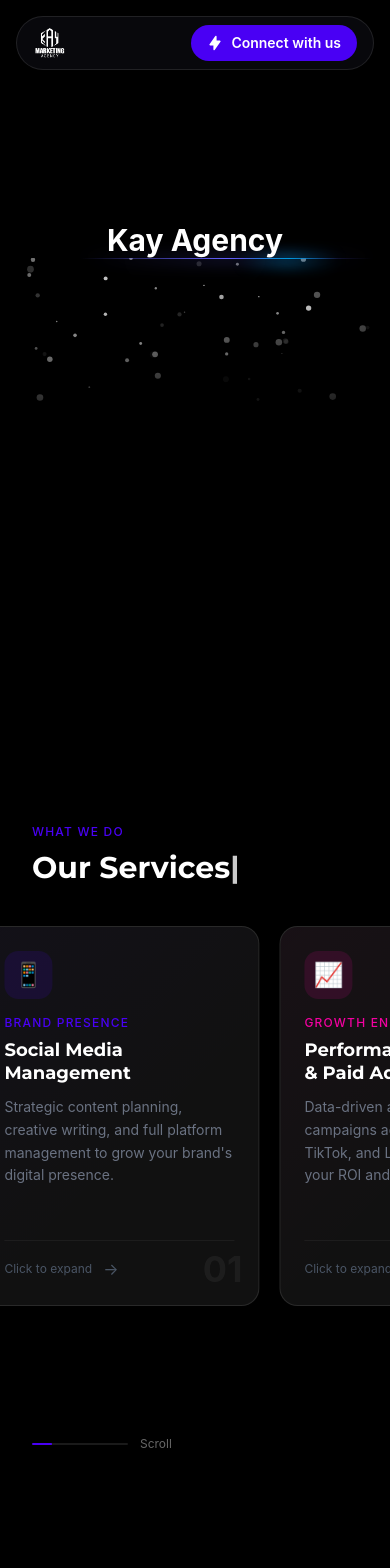
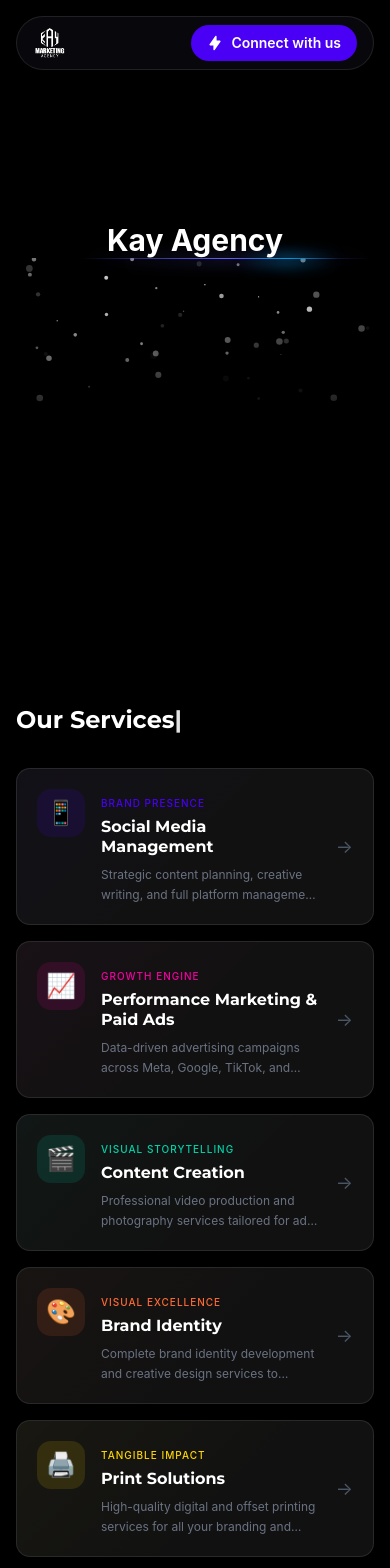
Before and after one commit to suggoooiii/digital-marketing, a React (Vite) app: page / in a window 390 px wide. Shown: the top 1568 px of the page. Built offline with nearby package versions, Linux system fonts and the light colour scheme.

Commit message:
feat: enhance UI components with responsive adjustments and new modal functionality

```diff
--- a/src/components/Clients.jsx
+++ b/src/components/Clients.jsx
@@ -116,31 +116,31 @@ export default function Clients() {
 
       {/* Bottom Stats - Minimal */}
       <motion.div
-        className="mx-auto mt-16 flex max-w-4xl flex-wrap items-center justify-center gap-8 px-8 md:gap-16"
+        className="mx-auto mt-16 flex max-w-4xl items-center justify-center gap-4 px-4 md:gap-16 md:px-8"
         initial={{ opacity: 0, y: 20 }}
         whileInView={{ opacity: 1, y: 0 }}
         viewport={{ once: true }}
         transition={{ duration: 0.6, delay: 0.2 }}
       >
         <div className="text-center">
-          <p className="font-montserrat text-3xl font-bold text-white md:text-4xl">
+          <p className="font-montserrat text-2xl font-bold text-white md:text-4xl">
             30+
           </p>
-          <p className="text-sm text-gray-500">Happy Clients</p>
+          <p className="text-xs text-gray-500 md:text-sm">Happy Clients</p>
         </div>
         <div className="h-8 w-px bg-white/10" />
         <div className="text-center">
-          <p className="font-montserrat text-3xl font-bold text-white md:text-4xl">
+          <p className="font-montserrat text-2xl font-bold text-white md:text-4xl">
             150+
           </p>
-          <p className="text-sm text-gray-500">Projects Delivered</p>
+          <p className="text-xs text-gray-500 md:text-sm">Projects Delivered</p>
         </div>
         <div className="h-8 w-px bg-white/10" />
         <div className="text-center">
-          <p className="font-montserrat text-3xl font-bold text-white md:text-4xl">
+          <p className="font-montserrat text-2xl font-bold text-white md:text-4xl">
             5+
           </p>
-          <p className="text-sm text-gray-500">Years Experience</p>
+          <p className="text-xs text-gray-500 md:text-sm">Years Experience</p>
         </div>
       </motion.div>
     </section>
--- a/src/components/FloatingContactButton.jsx
+++ b/src/components/FloatingContactButton.jsx
@@ -28,10 +28,11 @@ export default function FloatingContactButton({ onClick }) {
   const scale = useTransform(scrollY, [100, 300], [0.8, 1]);
 
   return (
+    <div className="fixed bottom-8 right-8 z-50">
       <motion.button
         onClick={onClick}
         style={{ opacity, scale }}
-      className="fixed bottom-8 right-8 z-50 flex h-14 w-14 items-center justify-center rounded-full bg-[#4900f4] text-white shadow-lg transition-colors hover:bg-[#5a1fff] hover:shadow-[0_0_30px_rgba(73,0,244,0.5)]"
+        className="relative flex h-14 w-14 items-center justify-center rounded-full bg-[#4900f4] text-white shadow-lg transition-colors hover:bg-[#5a1fff] hover:shadow-[0_0_30px_rgba(73,0,244,0.5)]"
         whileHover={{ scale: 1.1 }}
         whileTap={{ scale: 0.95 }}
         aria-label="Contact us"
@@ -41,5 +42,6 @@ export default function FloatingContactButton({ onClick }) {
         {/* Ping animation */}
         <span className="absolute inline-flex h-full w-full animate-ping rounded-full bg-[#4900f4] opacity-20" />
       </motion.button>
+    </div>
   );
 }
--- a/src/components/Sections.jsx
+++ b/src/components/Sections.jsx
@@ -9,7 +9,7 @@ export default function Section() {
     offset: ["start end", "end start"],
   });
   const y = useTransform(scrollYProgress, [0, 1], ["-40%", "50%"]);
-  const scale = useTransform(scrollYProgress, [0, 1], ["10%", "-80%"]);
+  const scale = useTransform(scrollYProgress, [0, 1], ["10%", "-20%"]);
 
   const containerVariants = {
     hidden: { opacity: 0 },
@@ -101,12 +101,15 @@ export default function Section() {
       </motion.div>
 
       {/* Background - Swirling GIF with parallax */}
-      <div className="absolute inset-0 z-0">
-        <motion.div style={{ y, scale }} className="relative w-full h-full">
+      <div className="absolute inset-0 z-0 overflow-hidden">
+        <motion.div
+          style={{ y, scale }}
+          className="relative w-full h-full flex items-center justify-center"
+        >
           <img
             src={swirling}
             alt="background"
-            className="absolute inset-0 w-full h-full object-cover opacity-15"
+            className="absolute min-w-[150%] md:min-w-full min-h-full object-cover opacity-15"
           />
           {/* Gradient overlays */}
           <div className="absolute inset-0 bg-gradient-to-b from-[#0a0a0f] via-transparent to-[#0a0a0f]" />
--- a/src/components/Services.jsx
+++ b/src/components/Services.jsx
@@ -160,29 +160,137 @@ const services = [
   },
 ];
 
-const ServiceCard = ({ service, index, isExpanded, onExpand, onClose }) => {
-  const cardRef = useRef(null);
+// Modal Sheet Component for expanded service details
+const ServiceModal = ({ service, onClose }) => {
+  useEffect(() => {
+    // Prevent body scroll when modal is open
+    document.body.style.overflow = "hidden";
+    return () => {
+      document.body.style.overflow = "";
+    };
+  }, []);
 
   return (
     <motion.div
-      ref={cardRef}
-      className="relative shrink-0 cursor-pointer"
+      className="fixed inset-0 z-50 flex items-end md:items-center justify-center"
+      initial={{ opacity: 0 }}
+      animate={{ opacity: 1 }}
+      exit={{ opacity: 0 }}
+      onClick={onClose}
+    >
+      {/* Backdrop */}
+      <motion.div
+        className="absolute inset-0 bg-black/80 backdrop-blur-sm"
+        initial={{ opacity: 0 }}
+        animate={{ opacity: 1 }}
+        exit={{ opacity: 0 }}
+      />
+
+      {/* Modal Content */}
+      <motion.div
+        className="relative w-full md:w-auto md:max-w-lg md:mx-4 bg-[#111] border border-white/10 rounded-t-3xl md:rounded-2xl overflow-hidden max-h-[85vh] md:max-h-[80vh]"
+        initial={{ y: "100%", opacity: 0 }}
+        animate={{ y: 0, opacity: 1 }}
+        exit={{ y: "100%", opacity: 0 }}
+        transition={{ type: "spring", damping: 25, stiffness: 300 }}
+        onClick={(e) => e.stopPropagation()}
+      >
+        {/* Drag indicator for mobile */}
+        <div className="md:hidden flex justify-center py-3">
+          <div className="w-10 h-1 rounded-full bg-white/20" />
+        </div>
+
+        {/* Accent gradient */}
+        <div
+          className="absolute inset-0 opacity-10 pointer-events-none"
+          style={{
+            background: `linear-gradient(135deg, ${service.accent}50 0%, transparent 60%)`,
+          }}
+        />
+
+        <div className="relative p-6 overflow-y-auto max-h-[calc(85vh-20px)] md:max-h-[calc(80vh-20px)]">
+          {/* Header */}
+          <div className="flex items-start justify-between mb-4">
+            <div
+              className="w-14 h-14 rounded-xl flex items-center justify-center text-3xl"
+              style={{ backgroundColor: `${service.accent}20` }}
+            >
+              {service.icon}
+            </div>
+            <button
+              onClick={onClose}
+              className="w-10 h-10 rounded-full bg-white/10 flex items-center justify-center text-white/70 hover:bg-white/20 transition-colors"
+            >
+              ✕
+            </button>
+          </div>
+
+          {/* Subtitle */}
+          <span
+            className="text-xs uppercase tracking-widest font-medium"
+            style={{ color: service.accent }}
+          >
+            {service.subtitle}
+          </span>
+
+          {/* Title */}
+          <h3 className="font-montserrat text-2xl font-bold text-white mt-2 mb-4">
+            {service.title}
+          </h3>
+
+          {/* Description */}
+          <p className="text-gray-400 text-sm leading-relaxed mb-6">
+            {service.expandedContent.description}
+          </p>
+
+          {/* Features */}
+          <ul className="space-y-3 mb-8">
+            {service.expandedContent.features.map((feature, i) => (
+              <motion.li
+                key={i}
+                className="flex items-start gap-3 text-gray-300 text-sm"
+                initial={{ opacity: 0, x: -10 }}
+                animate={{ opacity: 1, x: 0 }}
+                transition={{ delay: i * 0.05 }}
+              >
+                <span
+                  className="w-2 h-2 rounded-full mt-1.5 flex-shrink-0"
+                  style={{ backgroundColor: service.accent }}
+                />
+                {feature}
+              </motion.li>
+            ))}
+          </ul>
+
+          {/* CTA Button */}
+          <motion.button
+            className="w-full py-3.5 rounded-xl text-sm font-medium text-white"
+            style={{ backgroundColor: service.accent }}
+            whileHover={{ scale: 1.02 }}
+            whileTap={{ scale: 0.98 }}
+          >
+            Get Started →
+          </motion.button>
+        </div>
+      </motion.div>
+    </motion.div>
+  );
+};
+
+// Desktop Card Component (for horizontal scroll)
+const DesktopServiceCard = ({ service, index, onExpand }) => {
+  return (
+    <motion.div
+      className="relative shrink-0 cursor-pointer w-[300px] h-[400px]"
       initial={{ opacity: 0, y: 30 }}
       whileInView={{ opacity: 1, y: 0 }}
       transition={{ duration: 0.5, delay: index * 0.08 }}
       viewport={{ once: true }}
-      onClick={() => (isExpanded ? onClose() : onExpand(service.id))}
+      onClick={() => onExpand(service)}
     >
       <motion.div
-        className="relative overflow-hidden rounded-2xl bg-[#111] border border-white/10 hover:border-white/20 transition-all duration-300"
-        animate={{
-          width: isExpanded ? "min(500px, 85vw)" : "280px",
-          height: isExpanded ? "auto" : "380px",
-        }}
-        transition={{ duration: 0.4, ease: [0.4, 0, 0.2, 1] }}
-        whileHover={
-          !isExpanded ? { y: -8, borderColor: "rgba(255,255,255,0.3)" } : {}
-        }
+        className="relative h-full overflow-hidden rounded-2xl bg-[#111] border border-white/10 transition-colors duration-300"
+        whileHover={{ y: -8, borderColor: "rgba(255,255,255,0.3)" }}
       >
         {/* Accent gradient */}
         <div
@@ -195,26 +303,11 @@ const ServiceCard = ({ service, index, isExpanded, onExpand, onClose }) => {
         {/* Content */}
         <div className="relative p-6 h-full flex flex-col">
           {/* Header */}
-          <div className="flex items-start justify-between mb-4">
           <div
-              className="w-12 h-12 rounded-xl flex items-center justify-center text-2xl"
+            className="w-12 h-12 rounded-xl flex items-center justify-center text-2xl mb-4"
             style={{ backgroundColor: `${service.accent}20` }}
           >
             {service.icon}
-            </div>
-            {isExpanded && (
-              <motion.button
-                initial={{ opacity: 0, scale: 0.8 }}
-                animate={{ opacity: 1, scale: 1 }}
-                onClick={(e) => {
-                  e.stopPropagation();
-                  onClose();
-                }}
-                className="w-8 h-8 rounded-full bg-white/10 flex items-center justify-center text-white/70 hover:bg-white/20 text-sm"
-              >
-                ✕
-              </motion.button>
-            )}
           </div>
 
           {/* Subtitle */}
@@ -230,56 +323,7 @@ const ServiceCard = ({ service, index, isExpanded, onExpand, onClose }) => {
             {service.title}
           </h3>
 
-          <AnimatePresence mode="wait">
-            {isExpanded ? (
-              <motion.div
-                key="expanded"
-                initial={{ opacity: 0 }}
-                animate={{ opacity: 1 }}
-                exit={{ opacity: 0 }}
-                transition={{ duration: 0.2 }}
-                className="flex-1"
-              >
-                <p className="text-gray-400 text-sm leading-relaxed mb-5">
-                  {service.expandedContent.description}
-                </p>
-
-                <ul className="space-y-2 mb-6">
-                  {service.expandedContent.features.map((feature, i) => (
-                    <motion.li
-                      key={i}
-                      className="flex items-start gap-2 text-gray-400 text-sm"
-                      initial={{ opacity: 0, x: -10 }}
-                      animate={{ opacity: 1, x: 0 }}
-                      transition={{ delay: i * 0.05 }}
-                    >
-                      <span
-                        className="w-1.5 h-1.5 rounded-full mt-1.5 flex-shrink-0"
-                        style={{ backgroundColor: service.accent }}
-                      />
-                      {feature}
-                    </motion.li>
-                  ))}
-                </ul>
-
-                <motion.button
-                  className="px-5 py-2.5 rounded-full text-sm font-medium text-white"
-                  style={{ backgroundColor: service.accent }}
-                  whileHover={{ scale: 1.03 }}
-                  whileTap={{ scale: 0.98 }}
-                  onClick={(e) => e.stopPropagation()}
-                >
-                  Learn More →
-                </motion.button>
-              </motion.div>
-            ) : (
-              <motion.div
-                key="collapsed"
-                initial={{ opacity: 0 }}
-                animate={{ opacity: 1 }}
-                exit={{ opacity: 0 }}
-                className="flex-1 flex flex-col"
-              >
+          {/* Content */}
           <p className="text-gray-500 text-sm leading-relaxed flex-1">
             {service.content}
           </p>
@@ -295,9 +339,6 @@ const ServiceCard = ({ service, index, isExpanded, onExpand, onClose }) => {
               →
             </motion.span>
           </div>
-              </motion.div>
-            )}
-          </AnimatePresence>
         </div>
 
         {/* Number badge */}
@@ -309,28 +350,164 @@ const ServiceCard = ({ service, index, isExpanded, onExpand, onClose }) => {
   );
 };
 
+// Mobile Card Component (for vertical layout)
+const MobileServiceCard = ({ service, index, onExpand }) => {
+  return (
+    <motion.div
+      className="relative cursor-pointer"
+      initial={{ opacity: 0, y: 20 }}
+      whileInView={{ opacity: 1, y: 0 }}
+      transition={{ duration: 0.4, delay: index * 0.05 }}
+      viewport={{ once: true, margin: "-50px" }}
+      onClick={() => onExpand(service)}
+    >
+      <div className="relative overflow-hidden rounded-xl bg-[#111] border border-white/10 active:border-white/20 transition-colors">
+        {/* Accent gradient */}
+        <div
+          className="absolute inset-0 opacity-10"
+          style={{
+            background: `linear-gradient(135deg, ${service.accent}50 0%, transparent 60%)`,
+          }}
+        />
+
+        <div className="relative p-5 flex gap-4">
+          {/* Icon */}
+          <div
+            className="w-12 h-12 rounded-xl flex items-center justify-center text-2xl shrink-0"
+            style={{ backgroundColor: `${service.accent}20` }}
+          >
+            {service.icon}
+          </div>
+
+          {/* Content */}
+          <div className="flex-1 min-w-0">
+            <span
+              className="text-[10px] uppercase tracking-widest font-medium"
+              style={{ color: service.accent }}
+            >
+              {service.subtitle}
+            </span>
+            <h3 className="font-montserrat text-base font-bold text-white mt-1 leading-tight">
+              {service.title}
+            </h3>
+            <p className="text-gray-500 text-xs leading-relaxed mt-2 line-clamp-2">
+              {service.content}
+            </p>
+          </div>
+
+          {/* Arrow */}
+          <div className="flex items-center">
+            <span className="text-gray-600 text-lg">→</span>
+          </div>
+        </div>
+      </div>
+    </motion.div>
+  );
+};
+
 export default function Services() {
   const targetRef = useRef(null);
-  const [expandedId, setExpandedId] = useState(null);
+  const containerRef = useRef(null);
+  const [selectedService, setSelectedService] = useState(null);
+  const [isMobile, setIsMobile] = useState(false);
+  const [isClient, setIsClient] = useState(false);
 
+  // All hooks MUST be called before any conditional returns
   const { scrollYProgress } = useScroll({
     target: targetRef,
     offset: ["start start", "end end"],
   });
 
-  // Removed useSpring - direct transform for snappier feel
-  const x = useTransform(scrollYProgress, [0, 1], ["0%", "-65%"]);
+  // Calculate dynamic scroll distance based on content width
+  // 7 cards (6 services + 1 CTA) × 300px + gaps + padding
+  const totalCardsWidth = 7 * 300 + 6 * 20 + 64;
+  const x = useTransform(
+    scrollYProgress,
+    [0, 1],
+    [0, -(totalCardsWidth - 1200 + 100)],
+  );
+
+  // Check for mobile viewport - must be after all hooks
+  useEffect(() => {
+    setIsClient(true);
+    const checkMobile = () => {
+      setIsMobile(window.innerWidth < 768);
+    };
+    checkMobile();
+    window.addEventListener("resize", checkMobile);
+    return () => window.removeEventListener("resize", checkMobile);
+  }, []);
 
   useEffect(() => {
     const handleKeyDown = (e) => {
-      if (e.key === "Escape") setExpandedId(null);
+      if (e.key === "Escape") setSelectedService(null);
     };
     window.addEventListener("keydown", handleKeyDown);
     return () => window.removeEventListener("keydown", handleKeyDown);
   }, []);
 
+  // Mobile Layout - Vertical stacked cards
+  if (isMobile) {
     return (
-    <section ref={targetRef} className="relative h-[200vh] bg-black">
+      <section className="relative bg-black py-16 px-4">
+        {/* Header */}
+        <div className="mb-8">
+          <TypewriterText
+            text="Our Services"
+            className="font-montserrat text-2xl font-bold text-white"
+            delay={200}
+          />
+        </div>
+
+        {/* Cards Grid */}
+        <div className="flex flex-col gap-4">
+          {services.map((service, index) => (
+            <MobileServiceCard
+              key={service.id}
+              service={service}
+              index={index}
+              onExpand={setSelectedService}
+            />
+          ))}
+
+          {/* CTA Card */}
+          <motion.div
+            className="relative overflow-hidden rounded-xl border border-dashed border-white/20 bg-white/5 p-6 text-center"
+            initial={{ opacity: 0, y: 20 }}
+            whileInView={{ opacity: 1, y: 0 }}
+            viewport={{ once: true }}
+          >
+            <h3 className="font-montserrat text-lg font-bold text-white mb-2">
+              Ready to grow?
+            </h3>
+            <p className="text-gray-500 text-sm mb-4">
+              Let's elevate your brand together.
+            </p>
+            <motion.button
+              className="px-6 py-3 rounded-full text-sm font-medium text-white bg-[#4900f4]"
+              whileTap={{ scale: 0.95 }}
+            >
+              Get in Touch
+            </motion.button>
+          </motion.div>
+        </div>
+
+        {/* Modal */}
+        <AnimatePresence>
+          {selectedService && (
+            <ServiceModal
+              service={selectedService}
+              onClose={() => setSelectedService(null)}
+            />
+          )}
+        </AnimatePresence>
+      </section>
+    );
+  }
+
+  // Desktop Layout - Horizontal scroll
+  return (
+    <section ref={targetRef} className="relative h-[300vh] bg-black">
       <div className="sticky top-0 h-screen flex flex-col justify-center overflow-hidden">
         {/* Header */}
         <div className="px-8 md:px-16 mb-10">
@@ -338,10 +515,8 @@ export default function Services() {
             className="text-[#4900f4] text-xs uppercase tracking-widest font-medium"
             initial={{ opacity: 0, y: 20 }}
             whileInView={{ opacity: 1, y: 0 }}
-            viewport={{ once: true }}
-          >
-            What We Do
-          </motion.span>
+            viewport={{}}
+          ></motion.span>
           <TypewriterText
             text="Our Services"
             className="font-montserrat text-3xl md:text-4xl lg:text-5xl font-bold text-white mt-2"
@@ -350,24 +525,20 @@ export default function Services() {
         </div>
 
         {/* Cards */}
-        <motion.div
-          className="flex gap-5 pl-8 md:pl-16 pr-[20vw]"
-          style={{ x }}
-        >
+        <div ref={containerRef} className="overflow-hidden">
+          <motion.div className="flex gap-5 pl-8 md:pl-16" style={{ x }}>
             {services.map((service, index) => (
-            <ServiceCard
+              <DesktopServiceCard
                 key={service.id}
                 service={service}
                 index={index}
-              isExpanded={expandedId === service.id}
-              onExpand={setExpandedId}
-              onClose={() => setExpandedId(null)}
+                onExpand={setSelectedService}
               />
             ))}
 
             {/* CTA Card */}
             <motion.div
-            className="shrink-0 w-[280px] h-[380px] flex items-center justify-center rounded-2xl border border-dashed border-white/20 bg-white/5"
+              className="shrink-0 w-[300px] h-[400px] flex items-center justify-center rounded-2xl border border-dashed border-white/20 bg-white/5"
               initial={{ opacity: 0 }}
               whileInView={{ opacity: 1 }}
               viewport={{ once: true }}
@@ -389,18 +560,29 @@ export default function Services() {
               </div>
             </motion.div>
           </motion.div>
+        </div>
 
         {/* Progress */}
         <div className="absolute bottom-8 left-8 md:left-16 flex items-center gap-3">
-          <div className="w-24 h-0.5 bg-white/10 rounded-full overflow-hidden">
+          <div className="w-32 h-1 bg-white/10 rounded-full overflow-hidden">
             <motion.div
               className="h-full bg-[#4900f4] rounded-full"
               style={{ scaleX: scrollYProgress, transformOrigin: "left" }}
             />
           </div>
-          <span className="text-white/40 text-xs">Scroll</span>
+          <span className="text-white/40 text-xs">Scroll to explore</span>
         </div>
       </div>
+
+      {/* Modal */}
+      <AnimatePresence>
+        {selectedService && (
+          <ServiceModal
+            service={selectedService}
+            onClose={() => setSelectedService(null)}
+          />
+        )}
+      </AnimatePresence>
     </section>
   );
 }
--- a/src/components/StickyFooter.jsx
+++ b/src/components/StickyFooter.jsx
@@ -1,9 +1,13 @@
 import { useGSAP } from "@gsap/react";
 import gsap from "gsap";
+import { ScrollTrigger } from "gsap/ScrollTrigger";
 import LocomotiveScroll from "locomotive-scroll";
 import { useEffect, useRef } from "react";
 import { motion } from "framer-motion";
 import { DottedGlowBackground } from "@components/ui/dotted-glow-background";
+
+// Register GSAP plugins
+gsap.registerPlugin(ScrollTrigger);
 
 export default function StickyFooter({
   height = 800,
@@ -47,10 +51,10 @@ export default function StickyFooter({
             end: "top center",
             scrub: 1,
           },
-        }
+        },
       );
     },
-    { scope: containerRef }
+    { scope: containerRef },
   );
 
   return (
```
Also changed, not shown: 1 other file (tests, documents, lock files or other folders). Lines whose indentation alone changed are shown as unchanged.
